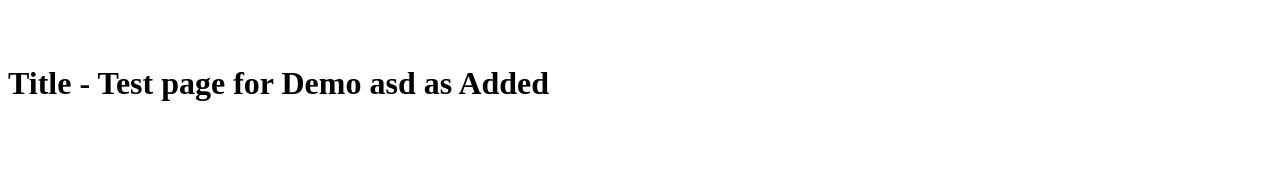
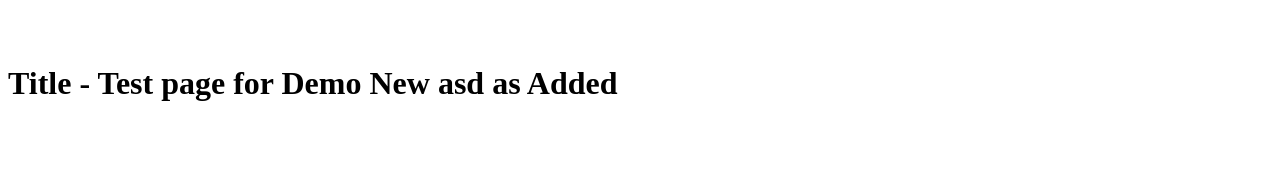
Before and after one commit to venkat89384/venkat, a plain HTML site: page index.html in a window 1280 px wide. Shown: the top 174 px of the page. Drawn offline with Linux system fonts and the light colour scheme.

Commit message:
Update index.html

```diff
--- a/index.html
+++ b/index.html
@@ -1,7 +1,7 @@
  <form action="/action_page.php">
   <br>
   <br>
-  <H1> Title -  Test page for Demo asd as Added</H1>
+  <H1> Title -  Test page for Demo New asd as Added</H1>
   <br>
   <div class="imgcontainer">
   <br>
```
